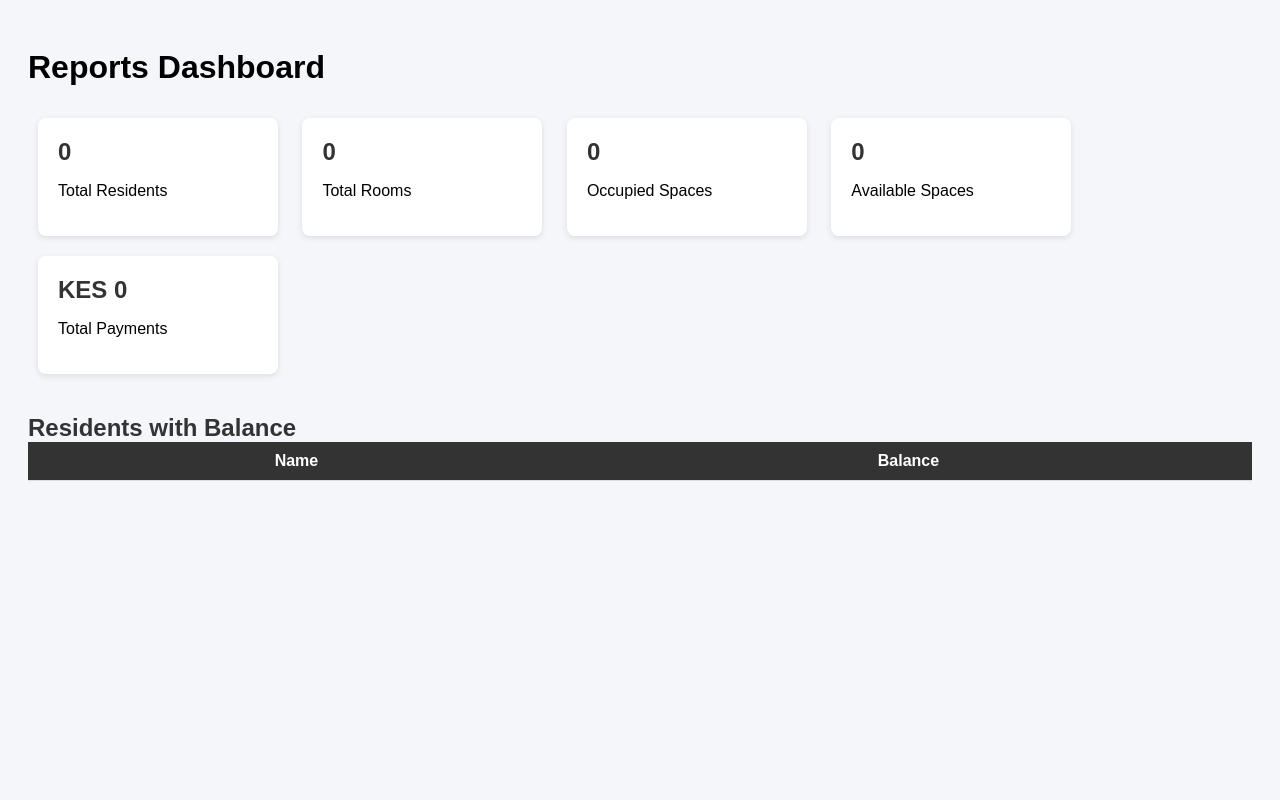
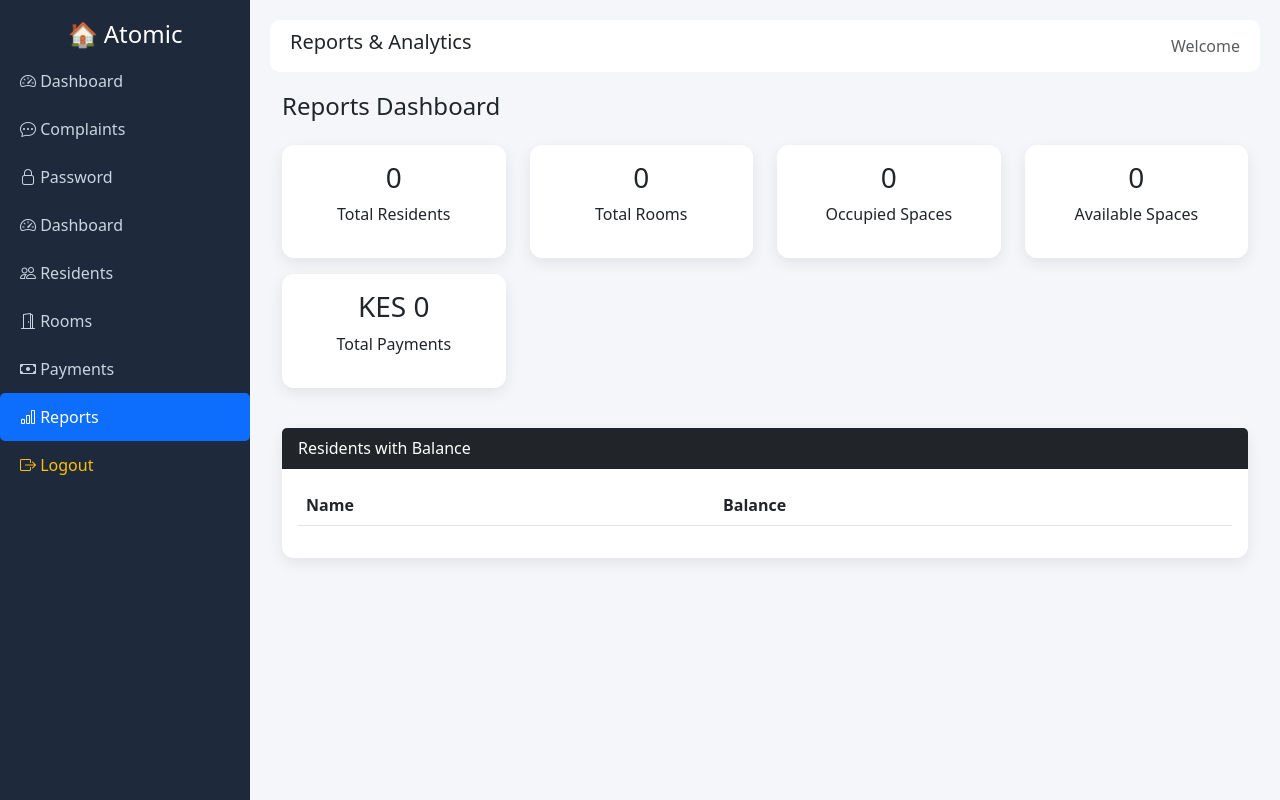
Before and after one commit to DevOwen254/atomic_hostels, a Flask app: page /reports in a window 1280 px wide. Run offline with Flask 3, Linux system fonts and the light colour scheme; the visitor is signed in with stand-in values (Sample User, id 1); data that the repository does not hold is empty.

Commit message:
Update reports.html

```diff
--- a/templates/reports.html
+++ b/templates/reports.html
@@ -1,95 +1,85 @@
-<!DOCTYPE html>
-<html>
-<head>
-    <title>Reports</title>
-    <style>
-        body {
-            font-family: Arial;
-            background: #f4f6f9;
-            padding: 20px;
-        }
+{% extends "base.html" %}
 
-        .card {
-            background: white;
-            padding: 20px;
-            margin: 10px;
-            display: inline-block;
-            width: 200px;
-            border-radius: 8px;
-            box-shadow: 0 2px 6px rgba(0,0,0,0.1);
-        }
+{% block content %}
 
-        h2 {
-            margin: 0;
-            color: #333;
-        }
+<div class="container-fluid">
 
-        .debtors {
-            margin-top: 30px;
-        }
+    <!-- PAGE TITLE -->
+    <h4 class="mb-4">Reports Dashboard</h4>
 
-        table {
-            width: 100%;
-            border-collapse: collapse;
-        }
+    <!-- STATS CARDS -->
+    <div class="row">
 
-        th, td {
-            padding: 10px;
-            border-bottom: 1px solid #ddd;
-        }
-
-        th {
-            background: #333;
-            color: white;
-        }
-    </style>
-</head>
-<body>
-
-<h1>Reports Dashboard</h1>
-
-<div class="card">
-    <h2>{{ total_residents }}</h2>
+        <div class="col-12 col-md-3 mb-3">
+            <div class="card p-3 text-center">
+                <h3>{{ total_residents }}</h3>
                 <p>Total Residents</p>
             </div>
+        </div>
 
-<div class="card">
-    <h2>{{ total_rooms }}</h2>
+        <div class="col-12 col-md-3 mb-3">
+            <div class="card p-3 text-center">
+                <h3>{{ total_rooms }}</h3>
                 <p>Total Rooms</p>
             </div>
+        </div>
 
-<div class="card">
-    <h2>{{ occupied_rooms }}</h2>
+        <div class="col-12 col-md-3 mb-3">
+            <div class="card p-3 text-center">
+                <h3>{{ occupied_rooms }}</h3>
                 <p>Occupied Spaces</p>
             </div>
+        </div>
 
-<div class="card">
-    <h2>{{ available_spaces }}</h2>
+        <div class="col-12 col-md-3 mb-3">
+            <div class="card p-3 text-center">
+                <h3>{{ available_spaces }}</h3>
                 <p>Available Spaces</p>
             </div>
+        </div>
 
-<div class="card">
-    <h2>KES {{ total_payments }}</h2>
+        <div class="col-12 col-md-3 mb-3">
+            <div class="card p-3 text-center">
+                <h3>KES {{ total_payments }}</h3>
                 <p>Total Payments</p>
             </div>
+        </div>
 
-<div class="debtors">
-    <h2>Residents with Balance</h2>
+    </div>
 
-    <table>
+    <!-- DEBTORS TABLE -->
+    <div class="card mt-4">
+
+        <div class="card-header bg-dark text-white">
+            Residents with Balance
+        </div>
+
+        <div class="card-body table-responsive">
+
+            <table class="table table-hover">
+
+                <thead>
                     <tr>
                         <th>Name</th>
                         <th>Balance</th>
                     </tr>
+                </thead>
 
+                <tbody>
                     {% for d in debtors %}
                     <tr>
                         <td>{{ d[0] }}</td>
                         <td>KES {{ d[1] }}</td>
                     </tr>
                     {% endfor %}
+                </tbody>
+
             </table>
+
         </div>
 
-</body>
-</html>
+    </div>
+
+</div>
+
+{% endblock %}
```
Lines whose indentation alone changed are shown as unchanged.
